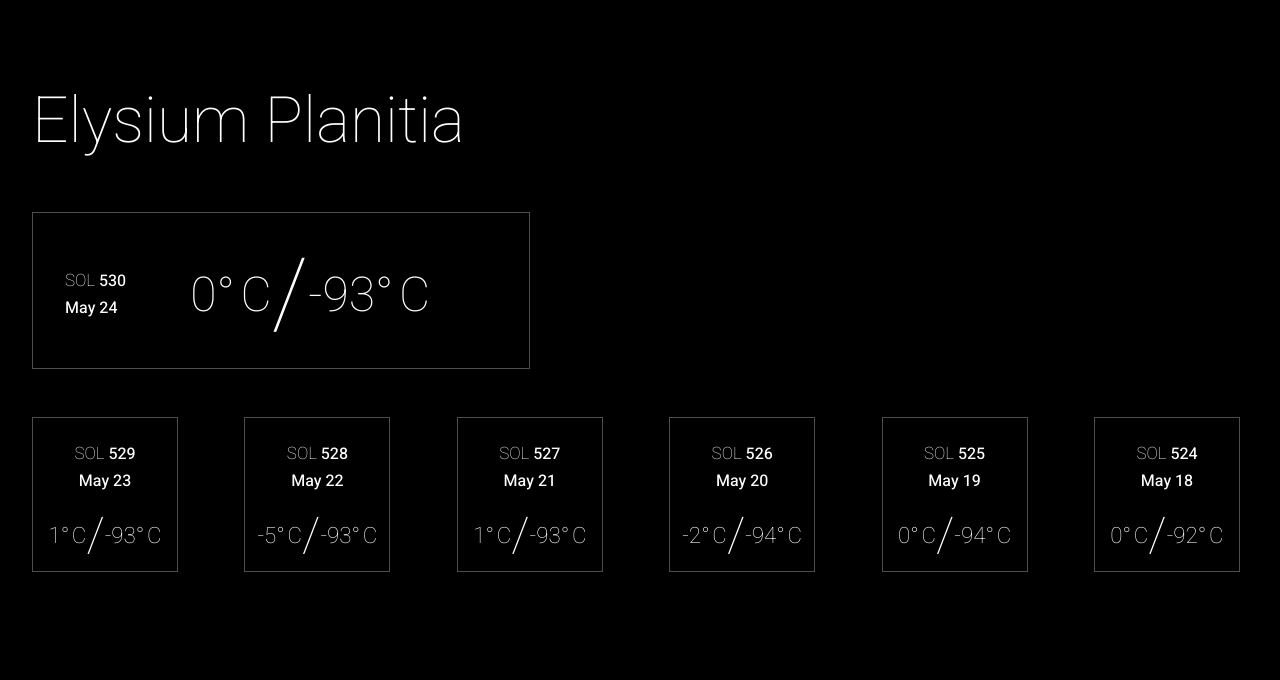
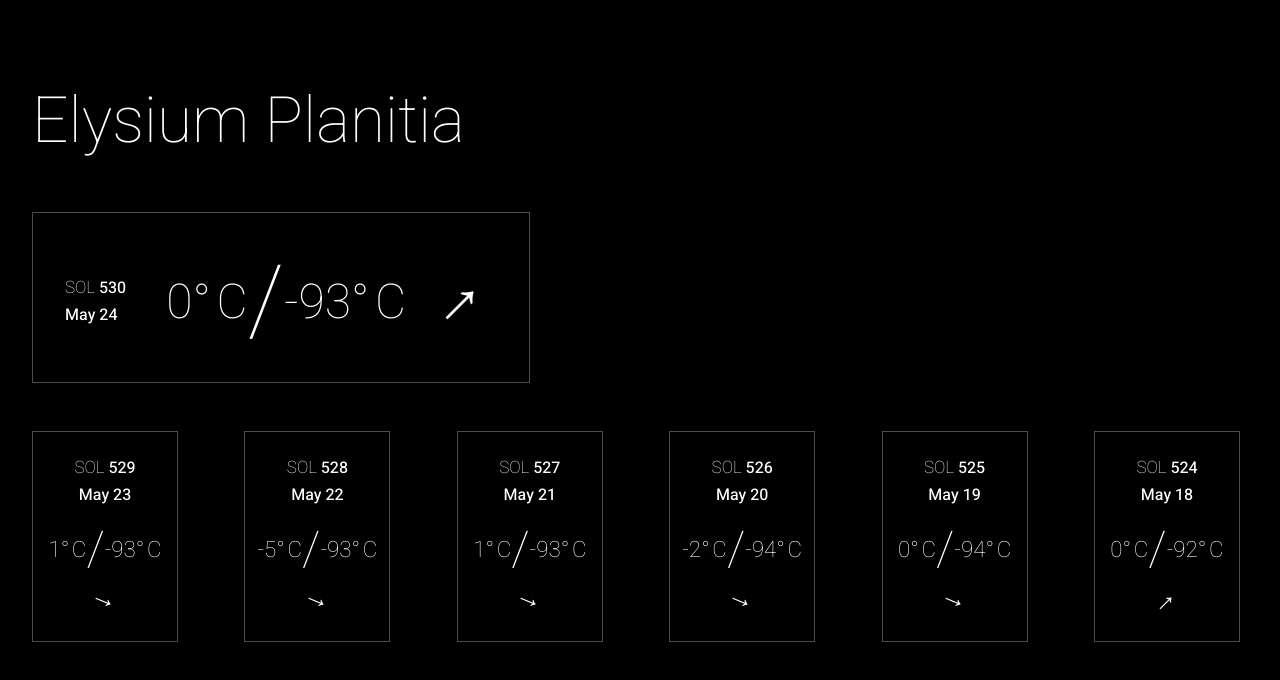
Before and after one commit to Zemke/mars, a plain HTML site: page index.html in a window 1280 px wide. Drawn offline with Linux system fonts and the light colour scheme.

Commit message:
Wind for everyone

```diff
--- a/main.css
+++ b/main.css
@@ -64,14 +64,13 @@ h3 {
   border: 1px solid rgba(255, 255, 255, .3);
   display: flex;
   width: 27rem;
-  flex-wrap: wrap;
+  flex-wrap: nowrap;
   align-items: center;
   padding: 2rem;
 }
 
 #latest .sol {
   white-space: nowrap;
-  padding-right: 4rem;
 }
 
 #others .sol p {
@@ -104,6 +103,11 @@ h3 {
   margin-right: .5rem;
 }
 
+#latest .temperature {
+  padding-left: 2.5rem;
+  padding-right: 2.5rem;
+}
+
 .temperature {
   display: flex;
   flex-direction: column;
@@ -118,3 +122,15 @@ h3 {
   text-align: center;
   line-height: 2rem;
 }
+
+#latest .wind {
+  font-weight: 500;
+  font-size: 4rem;
+  padding-top: .7rem;
+}
+
+#others .wind {
+  padding-top: 1rem;
+  font-weight: 500;
+  font-size: 1.7rem;
+}
--- a/script.js
+++ b/script.js
@@ -15,12 +15,12 @@ const locMonth = {
 
 window.addEventListener('load', async () => {
   const data = await fetch('http://localhost:5000/insight-weather.json').then(res => res.json());
-  console.log('data', data);
   latest(data);
   others(data);
 });
 
-function createBox(sol, lastUtc, AT) {
+function createBox(sol, lastUtc, AT, WD) {
+  console.log("WD", WD);
   return `
         <div class="sol">
             <p>
@@ -36,6 +36,11 @@ function createBox(sol, lastUtc, AT) {
             <span class="large">${Math.round(AT['mn'])}°&#8239;C</span>
           </div>
         </div>
+        <div class="wind">
+          <div>
+            <div class="compass ${WD["compass_point"]}"></div>
+          </div>
+        </div>
       `;
 }
 
@@ -43,20 +48,19 @@ function latest(data) {
   const sol = [...(data["sol_keys"])].reverse()[0];
   const AT = data[sol]['AT'];
   const lastUtc = new Date(data[sol]['Last_UTC']);
-  console.log(`${locMonth[lastUtc.getMonth()]} ${lastUtc.getDate()}`);
-  document.getElementById('latest').innerHTML = createBox(sol, lastUtc, AT)
+  document.getElementById('latest').innerHTML =
+    createBox(sol, lastUtc, AT, data[sol]["WD"]["most_common"])
 }
 
 function others(data) {
   const others = [...data["sol_keys"]].reverse().splice(1);
-  console.log('others', others);
   const othersElem = document.getElementById('others');
   others.forEach(sol => {
     const div = document.createElement('div');
     div.classList.add('box');
     const AT = data[sol]["AT"];
     const lastUtc = data[sol]["Last_UTC"];
-    div.innerHTML = createBox(sol, new Date(lastUtc), AT);
+    div.innerHTML = createBox(sol, new Date(lastUtc), AT, data[sol]["WD"]["most_common"]);
     othersElem.append(div);
   });
 }
```
